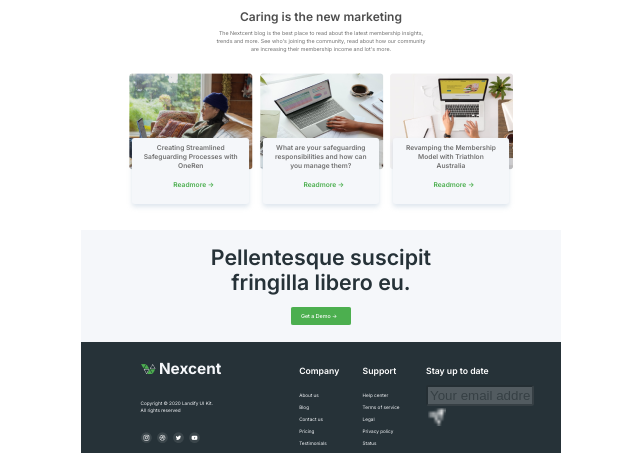
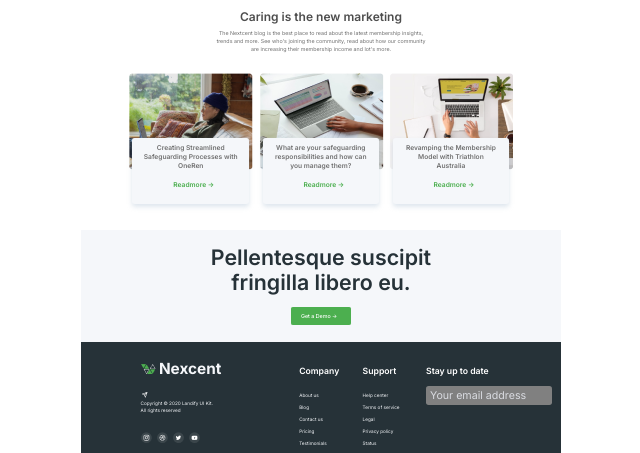
Before and after one commit to myasirabbasi147/responsive-site-1, a plain HTML site: page src/index.html in a window 1280 px wide. Shown: the part 1099-1552 px from the top of the page, without its empty margins (319-959 px from the left). Drawn offline with Linux system fonts and the light colour scheme.

Commit message:
mobile first design finally

```diff
--- a/src/index.html
+++ b/src/index.html
@@ -341,10 +341,12 @@
                     <div class="up-to-date-title">
                         Stay up to date
                     </div>
-                    <form action="#">
-                        <input type="email" name="email" placeholder="Your email address">
-                        <img class="send" src="send.png" alt="sending img">
-                    </form>
+                    <div class="box">
+                        <form action="">
+                            <input type="email" name="email" placeholder="Your email address">
+                            <img src="send.png" alt="send button">
+                        </form>
+                    </div>
                 </div>
             </div>
         </div>
--- a/src/styles.css
+++ b/src/styles.css
@@ -1769,14 +1769,28 @@ body {
     flex-grow: 0;
 }
 
-input {
-    width: 100px;
-    background: #FFFFFF;
-    opacity: 0.2;
+.box input {
+    /* opacity: 0.2; */
+    border: transparent;
     border-radius: 2.67093px;
-}
-
-.send {
-    width: 20px;
-    height: 20px;
-}
+    padding-bottom: 3px;
+    padding-left: 4px;
+    width: 120px;
+    background-color: grey;
+}
+
+.box input::placeholder {
+    font-family: 'Inter';
+    font-style: normal;
+    font-weight: 400;
+    font-size: 10.67413px;
+    line-height: 7px;
+
+    /* Text / Gray 300 */
+    color: #D9DBE1;
+}
+.box img {
+    position: absolute;
+    left: 460px;
+    top: 1490px;
+}
```
